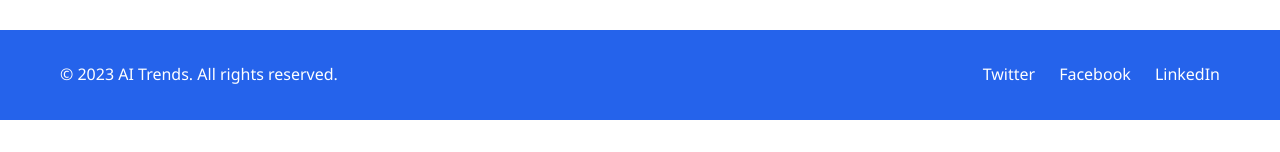
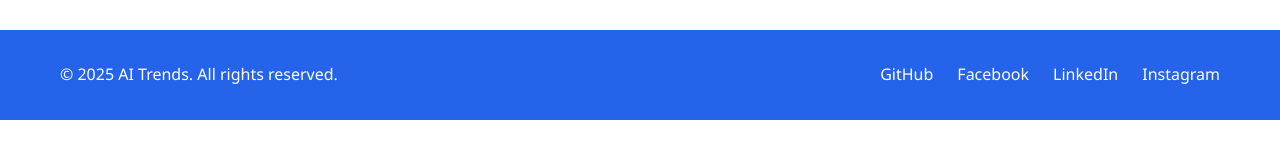
Before and after one commit to SauravShete2003/ai-website, a React (Create React App) app in the folder client/: page /add in a window 1280 px wide. Shown: the part 641-793 px from the top of the page. Built offline with nearby package versions, Linux system fonts and the light colour scheme.

Commit message:
add .env file

```diff
--- a/client/src/App.js
+++ b/client/src/App.js
@@ -1,11 +1,10 @@
-// client/src/App.js
 import React from 'react';
 import { BrowserRouter as Router, Route, Routes } from 'react-router-dom';
 import Navbar from './components/Navbar';
 import Footer from './components/Footer';
 import ArticleList from './components/ArticleList';
 import AddArticle from './components/AddArticle';
-import ArticleDetail from './components/ArticleDetail'; // Import the new component
+import ArticleDetail from './components/ArticleDetail';
 import './App.css';
 
 function App() {
@@ -17,7 +16,7 @@ function App() {
           <Routes>
             <Route path="/" element={<ArticleList />} />
             <Route path="/add" element={<AddArticle />} />
-            <Route path="/article/:id" element={<ArticleDetail />} /> {/* Add this route */}
+            <Route path="/article/:id" element={<ArticleDetail />} />
           </Routes>
         </main>
         <Footer />
--- a/client/src/components/AddArticle.js
+++ b/client/src/components/AddArticle.js
@@ -1,4 +1,3 @@
-// client/src/components/AddArticle.js (updated)
 import React, { useState } from 'react';
 import axios from 'axios';
 import { useNavigate } from 'react-router-dom';
@@ -13,7 +12,7 @@ const AddArticle = () => {
 
   const handleSubmit = (e) => {
     e.preventDefault();
-    axios.post('http://localhost:5000/api/articles', formData)
+    axios.post(`${process.env.REACT_APP_API_URL}/api/articles`, formData)
       .then(() => {
         alert('Article added successfully!');
         navigate('/');
--- a/client/src/components/ArticleDetail.js
+++ b/client/src/components/ArticleDetail.js
@@ -1,14 +1,13 @@
-// client/src/components/ArticleDetail.js
 import React, { useEffect, useState } from 'react';
 import axios from 'axios';
 import { useParams, Link } from 'react-router-dom';
 
 const ArticleDetail = () => {
-  const { id } = useParams(); // Get the article ID from the URL
+  const { id } = useParams();
   const [article, setArticle] = useState(null);
 
   useEffect(() => {
-    axios.get(`http://localhost:5000/api/articles/${id}`)
+    axios.get(`${process.env.REACT_APP_API_URL}/api/articles/${id}`)
       .then(res => setArticle(res.data))
       .catch(err => console.error(err));
   }, [id]);
--- a/client/src/components/ArticleList.js
+++ b/client/src/components/ArticleList.js
@@ -1,4 +1,3 @@
-// client/src/components/ArticleList.js
 import React, { useEffect, useState } from 'react';
 import axios from 'axios';
 import { Link } from 'react-router-dom';
@@ -7,7 +6,7 @@ const ArticleList = () => {
   const [articles, setArticles] = useState([]);
 
   useEffect(() => {
-    axios.get('http://localhost:5000/api/articles')
+    axios.get(`${process.env.REACT_APP_API_URL }/api/articles`)
       .then(res => setArticles(res.data))
       .catch(err => console.error(err));
   }, []);
--- a/client/src/components/Footer.js
+++ b/client/src/components/Footer.js
@@ -1,15 +1,15 @@
-// client/src/components/Footer.js
 import React from 'react';
 
 const Footer = () => {
   return (
     <footer className="footer">
       <div className="container">
-        <p>© 2023 AI Trends. All rights reserved.</p>
+        <p>© 2025 AI Trends. All rights reserved.</p>
         <div className="social-links">
-          <a href="/">Twitter</a>
-          <a href="/">Facebook</a>
-          <a href="/">LinkedIn</a>
+          <a href="https://github.com/SauravShete2003">GitHub</a>
+          <a href="https://www.facebook.com">Facebook</a>
+          <a href="https://www.linkedin.com/in/saurav-shete/">LinkedIn</a>
+          <a href="https://www.instagram.com/saurav_shete_patil/">Instagram</a>
         </div>
       </div>
     </footer>
```
Also changed, not shown: 1 other file (tests, documents, lock files or other folders).
